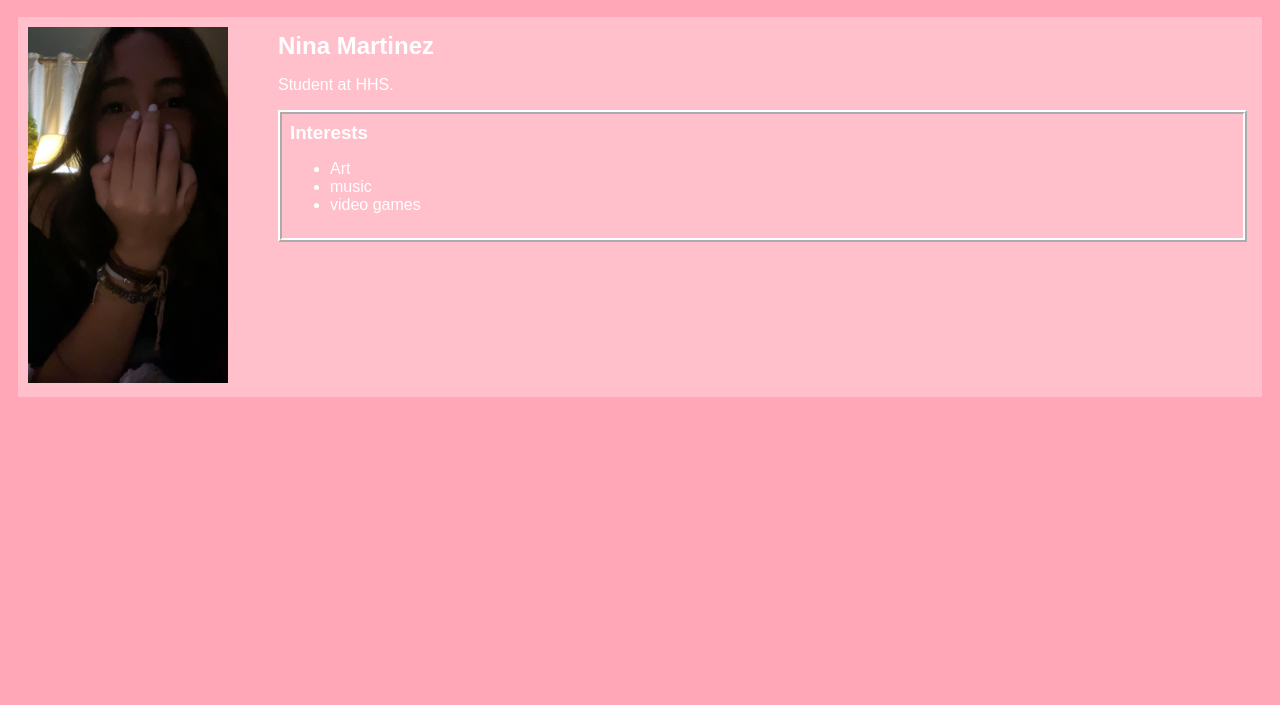
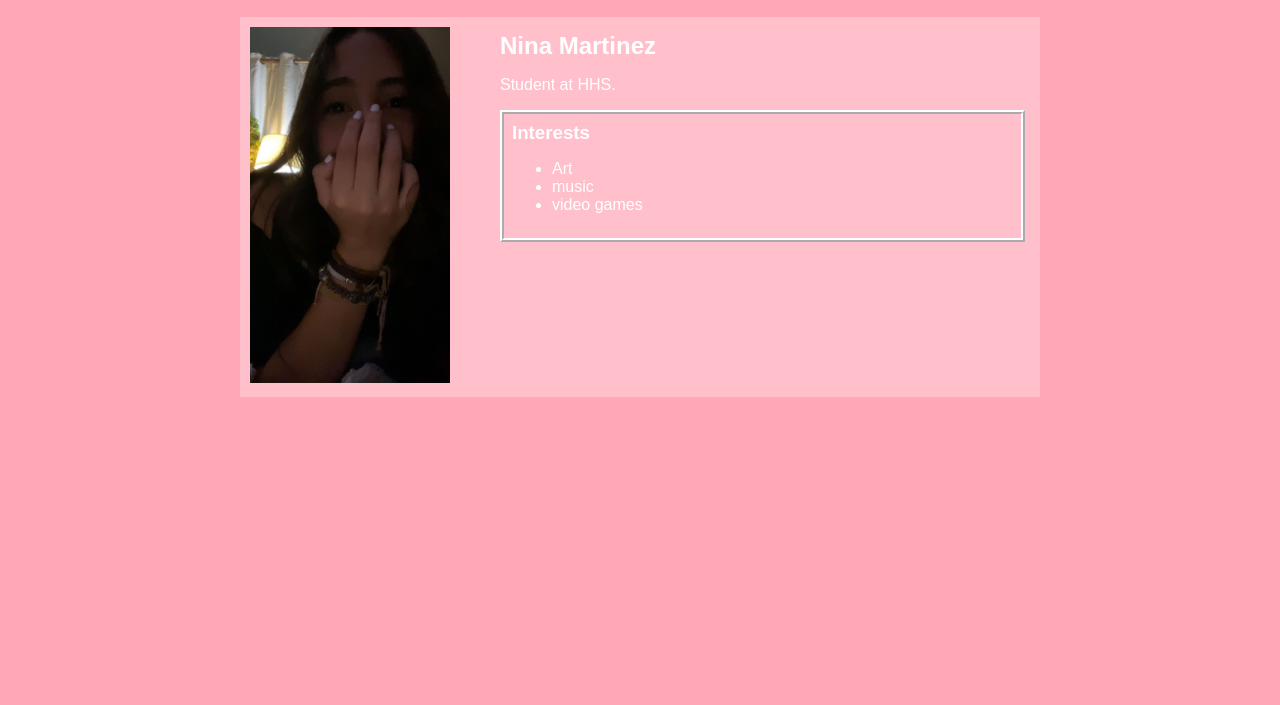
Before and after one commit to NinaM09/NinaM09.github.io, a plain HTML site: page index.html in a window 1280 px wide. Shown: the part 95-800 px from the top of the page. Drawn offline with Linux system fonts and the light colour scheme.

Commit message:
website repush

```diff
--- a/index.html
+++ b/index.html
@@ -8,7 +8,7 @@
 
 <body>
     <!-- Visible HTML elements GO HERE  -->
-    <div id=="all-contents">
+    <div id="all-contents">
         <nav>
             <h1> Nina's Website </h1>
             <ul id="nav-ul">
--- a/projects/platformer/platformer.js
+++ b/projects/platformer/platformer.js
@@ -40,10 +40,11 @@ $(function () {
     /////////////////////////////////////////////////
 
     // TODO 1
-    // Create platforms
+
     // You must decide the x position, y position, width, and height of the platforms
     // example usage: createPlatform(x,y,width,height)
 
+      createPlatform(500, 300, 200, 20);
 
 
 
```
